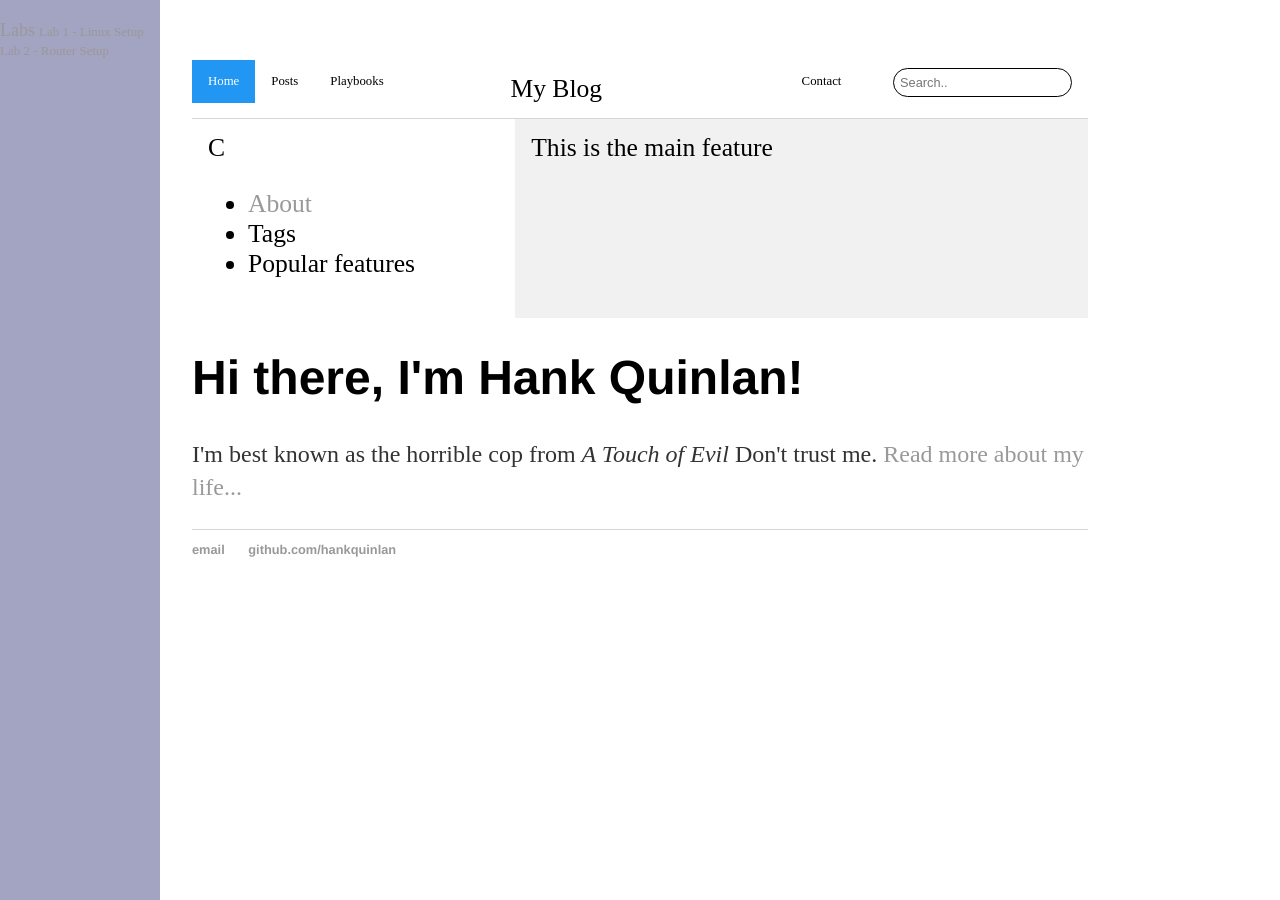
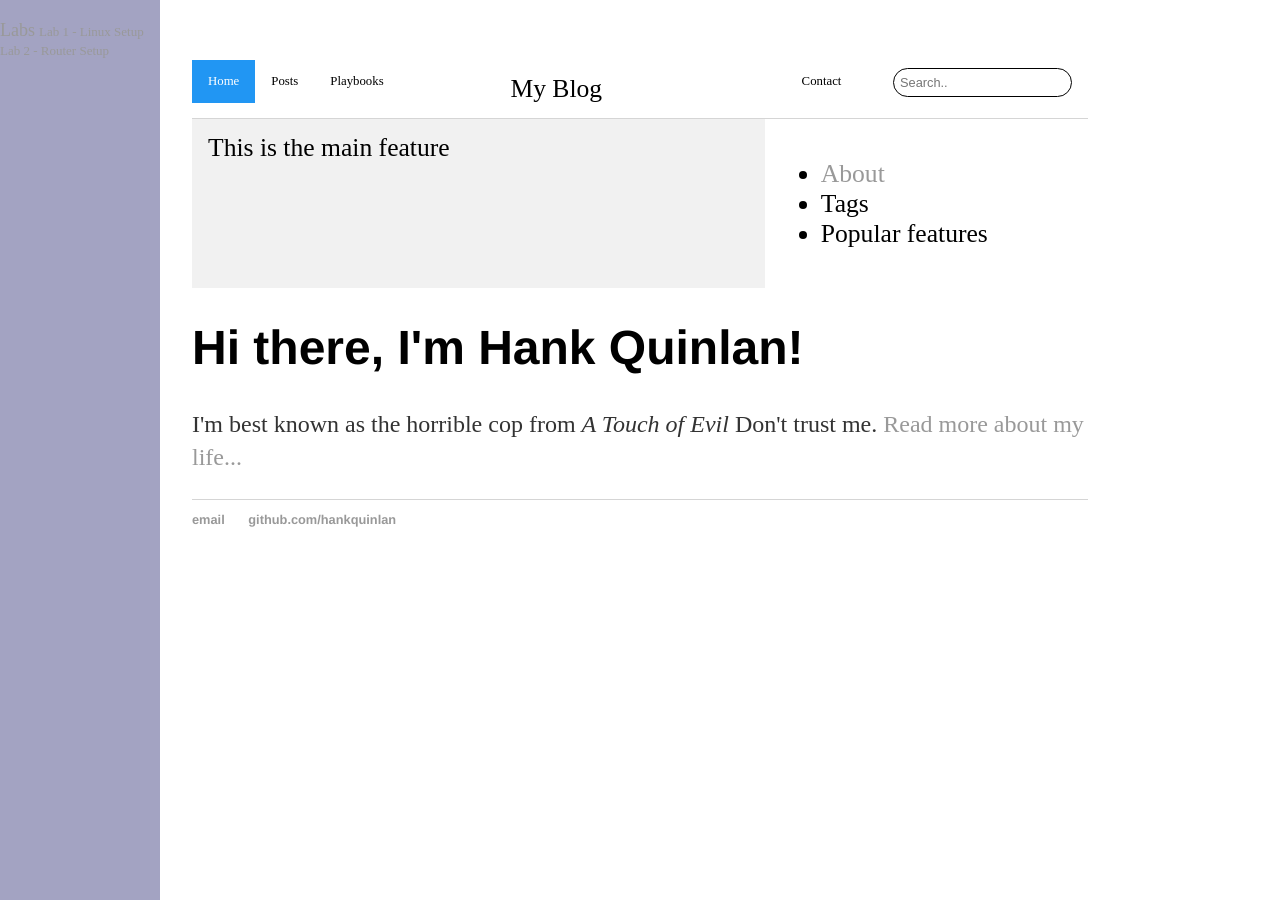
Before and after one commit to billparry99/billparry99.github.io, a Jekyll site: the page built from index.html, in a window 1280 px wide. Built offline with Jekyll 4.4.1, drawn with Linux system fonts in a browser that asks for light colours.

Commit message:
Update default.html

```diff
--- a/_layouts/default.html
+++ b/_layouts/default.html
@@ -48,17 +48,17 @@
 			-->
 			<!-- right sidebar and main feature -->
 			<div class="mainrow">
-			 	<div class="mainside">
-				  	C
+			 	<div class="mainmain">
+				  	This is the main feature
+				</div>
+				<div class="mainside">
 					<ul>
 						<li><a href="/about">About</a></li>
 						<li>Tags</li>
 						<li>Popular features</li>
+					</ul>
 				</div>
-			  	<div class="mainmain">
-				  	This is the main feature
-				</div>
-			</div>
+			  </div>
 
 			<div class="container">
 
```
